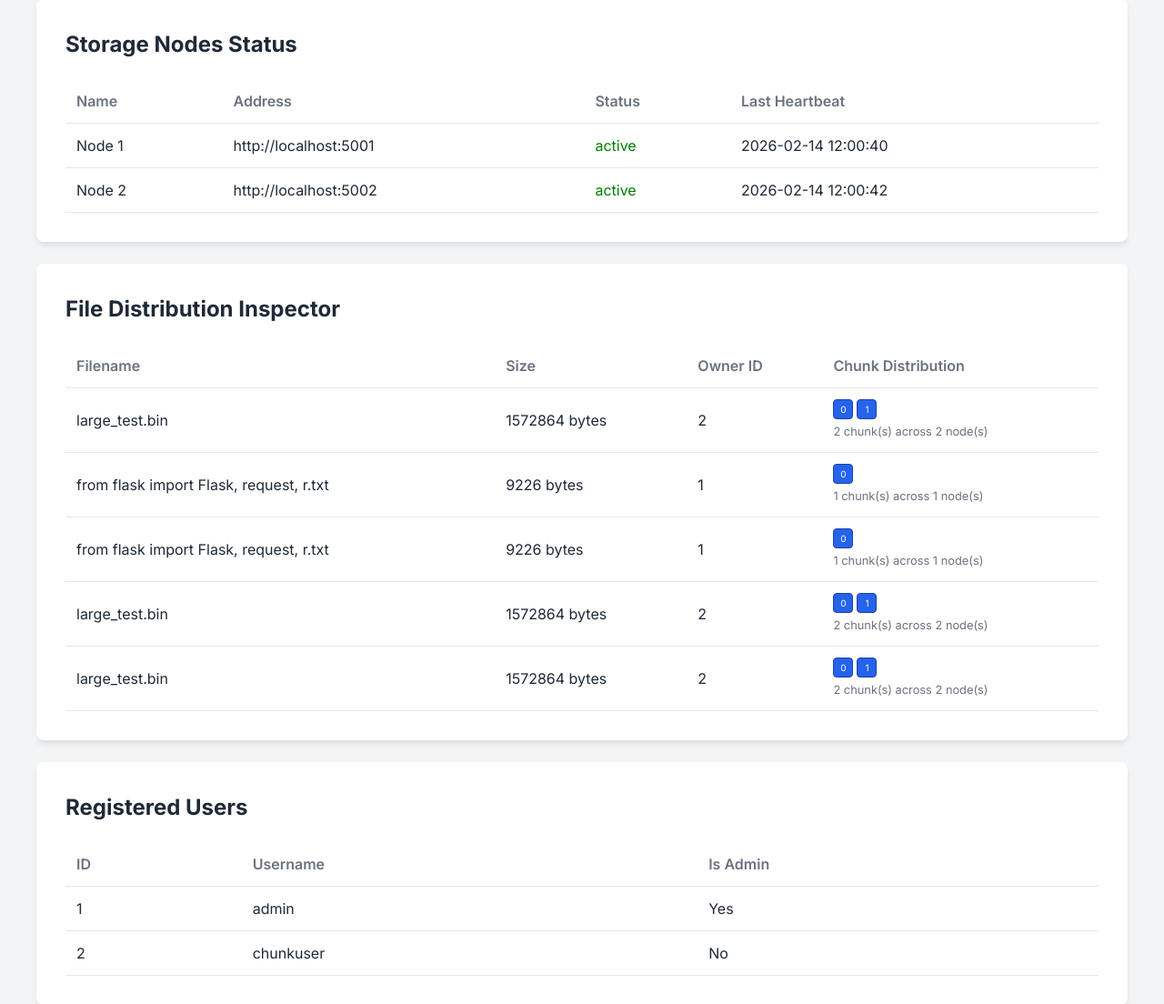
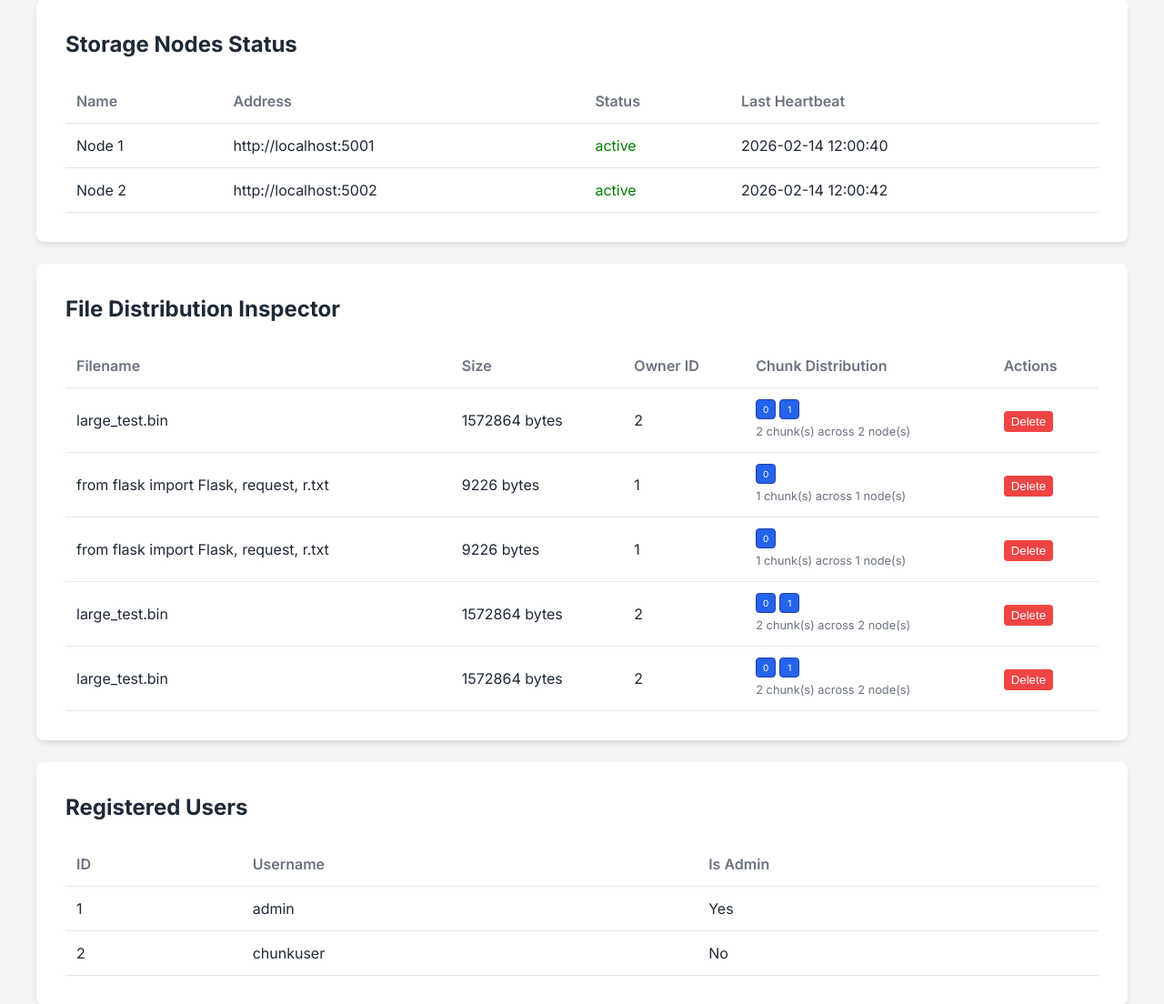
Before and after one commit to thmthu4/distributed-drive, a Flask app: page /admin in a window 1280 px wide. Shown: the part 234-1338 px from the top of the page at 91% size. Run offline with Flask 3, Linux system fonts and the light colour scheme; a user stored in the database is signed in; data comes from the database, SQL or seed files in the repository.

Commit message:
fix delete button and upload spinner

```diff
--- a/distributed_drive/master_node/templates/admin.html
+++ b/distributed_drive/master_node/templates/admin.html
@@ -44,6 +44,7 @@
                 <th>Size</th>
                 <th>Owner ID</th>
                 <th>Chunk Distribution</th>
+                <th>Actions</th>
             </tr>
         </thead>
         <tbody>
@@ -67,6 +68,13 @@
                         {{ item.chunks|length }} chunk(s) across {{
                         item.chunks|map(attribute='node_name')|unique|list|length }} node(s)
                     </small>
+                </td>
+                <td>
+                    <form action="{{ url_for('delete_file', file_id=item.metadata.id) }}" method="POST"
+                        onsubmit="return confirm('Are you sure the admin should delete this file?');">
+                        <button type="submit"
+                            style="background-color: #ef4444; color: white; padding: 0.25rem 0.5rem; border: none; border-radius: 4px; cursor: pointer;">Delete</button>
+                    </form>
                 </td>
             </tr>
             {% endfor %}
```
